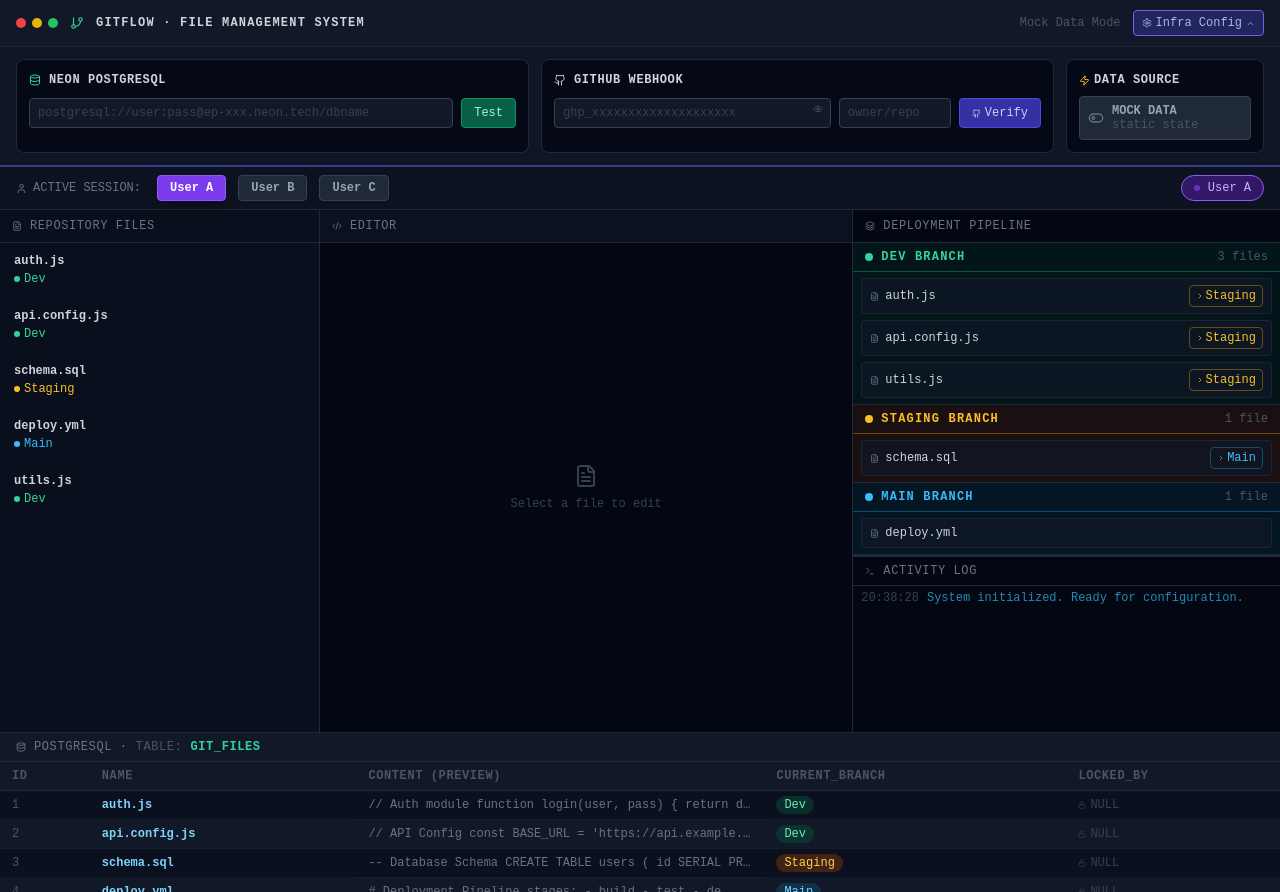
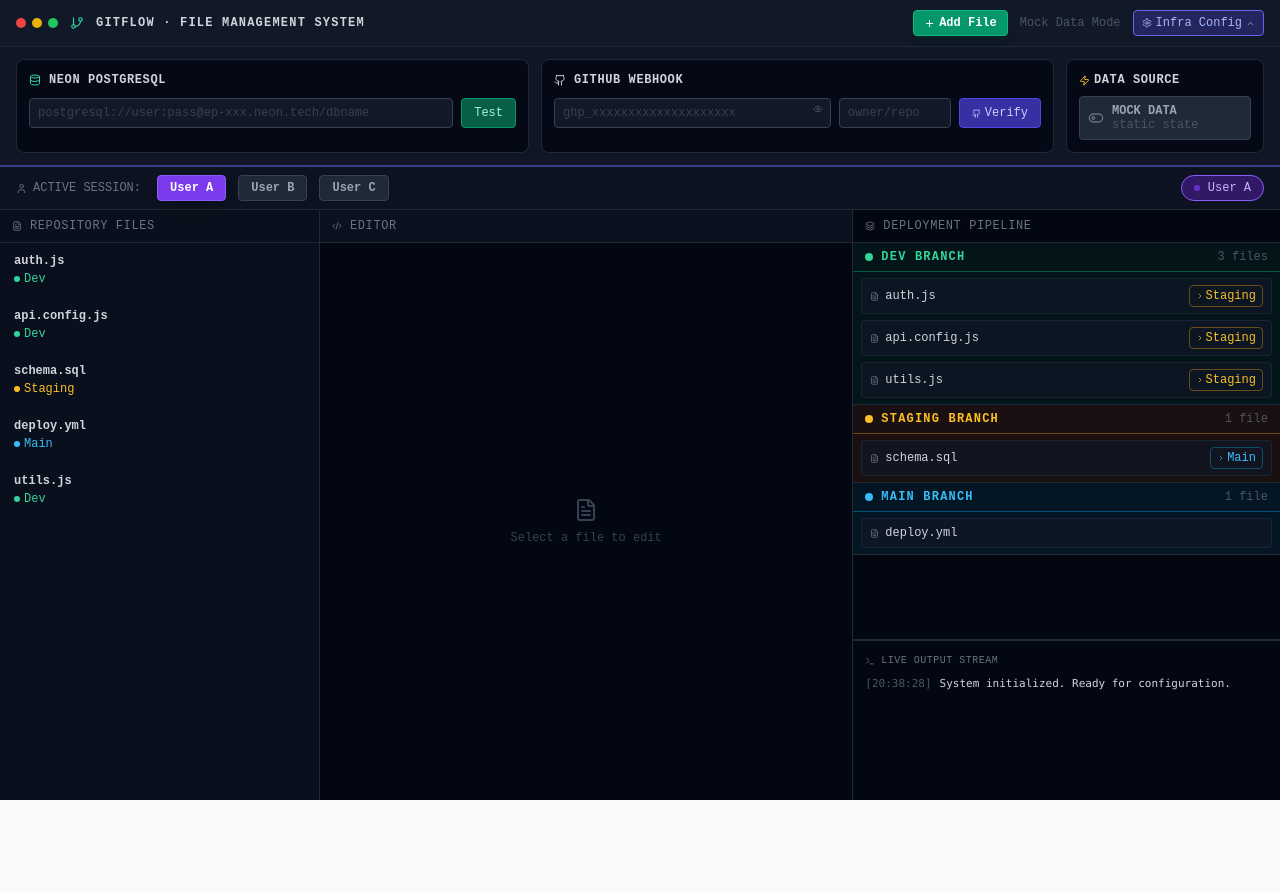
Before and after one commit to RazaRH17/gitflow-production-system, a Next.js app: page / in a window 1280 px wide. After the commit the page ends 800 px from the top, so only its background shows below. Built offline with nearby package versions, Linux system fonts and the light colour scheme.

Commit message:
Update page.tsx

```diff
--- a/app/page.tsx
+++ b/app/page.tsx
@@ -6,7 +6,7 @@
   GitBranch, Lock, Unlock, User, FileText, Save, Database,
   Terminal, AlertTriangle, ChevronRight, Code2, Layers,
   Settings, ChevronDown, ChevronUp, Github, ToggleLeft, ToggleRight,
-  CheckCircle2, XCircle, Loader2, Eye, EyeOff, Zap, Radio, Copy, Check,
+  CheckCircle2, XCircle, Loader2, Eye, EyeOff, Zap, Radio, Copy, Check, Plus,
 } from "lucide-react";
 import type { GitFile, Branch, GitPushResponse, StepResult } from "@/lib/types";
 
@@ -22,7 +22,7 @@
 };
 
 const BRANCH_META: Record<Branch, { label: string; color: string; border: string; bg: string; badge: string; dot: string }> = {
-  dev:     { label: "Dev",     color: "text-emerald-400", border: "border-emerald-500/40", bg: "bg-emerald-900/20", badge: "bg-emerald-900/50 text-emerald-300", dot: "bg-emerald-400" },
+  dev:      { label: "Dev",      color: "text-emerald-400", border: "border-emerald-500/40", bg: "bg-emerald-900/20", badge: "bg-emerald-900/50 text-emerald-300", dot: "bg-emerald-400" },
   staging: { label: "Staging", color: "text-amber-400",   border: "border-amber-500/40",   bg: "bg-amber-900/20",   badge: "bg-amber-900/50 text-amber-300",   dot: "bg-amber-400"   },
   main:    { label: "Main",    color: "text-sky-400",     border: "border-sky-500/40",     bg: "bg-sky-900/20",     badge: "bg-sky-900/50 text-sky-300",     dot: "bg-sky-400"     },
 };
@@ -30,10 +30,10 @@
 const BRANCH_ORDER: Branch[] = ["dev", "staging", "main"];
 
 const MOCK_FILES: GitFile[] = [
-  { id: 1, name: "auth.js",       content: "// Auth module\nfunction login(user, pass) {\n  return db.verify(user, pass);\n}",                                                current_branch: "dev",     locked_by: null, sha: null, created_at: "", updated_at: "" },
-  { id: 2, name: "api.config.js", content: "// API Config\nconst BASE_URL = 'https://api.example.com';\nconst TIMEOUT = 5000;",                                             current_branch: "dev",     locked_by: null, sha: null, created_at: "", updated_at: "" },
-  { id: 3, name: "schema.sql",    content: "-- Database Schema\nCREATE TABLE users (\n  id SERIAL PRIMARY KEY,\n  email VARCHAR(255)\n);",                                   current_branch: "staging", locked_by: null, sha: null, created_at: "", updated_at: "" },
-  { id: 4, name: "deploy.yml",    content: "# Deployment Pipeline\nstages:\n  - build\n  - test\n  - deploy",                                                               current_branch: "main",    locked_by: null, sha: null, created_at: "", updated_at: "" },
+  { id: 1, name: "auth.js",       content: "// Auth module\nfunction login(user, pass) {\n  return db.verify(user, pass);\n}",                                current_branch: "dev",     locked_by: null, sha: null, created_at: "", updated_at: "" },
+  { id: 2, name: "api.config.js", content: "// API Config\nconst BASE_URL = 'https://api.example.com';\nconst TIMEOUT = 5000;",                               current_branch: "dev",     locked_by: null, sha: null, created_at: "", updated_at: "" },
+  { id: 3, name: "schema.sql",    content: "-- Database Schema\nCREATE TABLE users (\n  id SERIAL PRIMARY KEY,\n  email VARCHAR(255)\n);",                   current_branch: "staging", locked_by: null, sha: null, created_at: "", updated_at: "" },
+  { id: 4, name: "deploy.yml",    content: "# Deployment Pipeline\nstages:\n  - build\n  - test\n  - deploy",                                               current_branch: "main",    locked_by: null, sha: null, created_at: "", updated_at: "" },
   { id: 5, name: "utils.js",      content: "// Utility Functions\nconst formatDate = (d) => d.toISOString();\nconst slugify = (s) => s.toLowerCase().replace(/ /g,'-');",   current_branch: "dev",     locked_by: null, sha: null, created_at: "", updated_at: "" },
 ];
 
@@ -50,6 +50,11 @@
   const [activeUser, setActiveUser] = useState<ActiveUser>("User A");
   const [selectedId, setSelectedId] = useState<number | null>(null);
   const [editorContent, setEditorContent] = useState("");
+
+  // Add New File States
+  const [isModalOpen, setIsModalOpen] = useState(false);
+  const [newFileName, setNewFileName] = useState("");
+  const [newFileContent, setNewFileContent] = useState("");
 
   // infra config
   const [infraOpen, setInfraOpen] = useState(true);
@@ -98,7 +103,6 @@
 
   // ── file selection ────────────────────────────────────────────────────────
   const selectFile = async (file: GitFile) => {
-    // Release any lock the active user holds on another file
     setFiles(prev => prev.map(f => f.locked_by === activeUser && f.id !== file.id ? { ...f, locked_by: null } : f));
 
     if (file.locked_by && file.locked_by !== activeUser) {
@@ -166,6 +170,32 @@
     addLog(`${activeUser} promoted "${file.name}" ${BRANCH_META[file.current_branch].label} → ${BRANCH_META[toBranch].label}.`, "success");
   };
 
+  // ── add new file action ───────────────────────────────────────────────────
+  const handleAddFile = (e: React.FormEvent) => {
+    e.preventDefault();
+    if (!newFileName.trim()) return;
+
+    const formattedName = newFileName.trim().replace(/\s+/g, "-");
+    const newFile: GitFile = {
+      id: Date.now(),
+      name: formattedName.includes(".") ? formattedName : `${formattedName}.js`,
+      content: newFileContent || "// New file template initialized",
+      current_branch: "dev",
+      locked_by: null,
+      sha: null,
+      created_at: new Date().toISOString(),
+      updated_at: new Date().toISOString()
+    };
+
+    setFiles(prev => [...prev, newFile]);
+    addLog(`✓ Created new file "${newFile.name}" on branch [Dev]`, "success");
+
+    // reset states
+    setNewFileName("");
+    setNewFileContent("");
+    setIsModalOpen(false);
+  };
+
   // ── infra actions ──────────────────────────────────────────────────────────
   const testDb = () => {
     if (!neonConn) { addLog("Neon connection string is empty.", "error"); return; }
@@ -199,7 +229,6 @@
       return;
     }
 
-    // Build request payload
     const requestBody = {
       fileId: selectedFile.id,
       fileName: selectedFile.name,
@@ -228,7 +257,6 @@
 
       const data: GitPushResponse = await res.json();
 
-      // Stream steps into terminal with artificial delay for visual effect
       data.steps.forEach((step, i) => {
         setTimeout(() => {
           setTermLines(prev => [...prev, { ...step, ts: ts() }]);
@@ -285,6 +313,11 @@
           {loading && <Loader2 size={12} className="text-sky-400 animate-spin" />}
         </div>
         <div className="flex items-center gap-3">
+          {/* Action Button for adding file */}
+          <button onClick={() => setIsModalOpen(true)}
+            className="flex items-center gap-1 px-2.5 py-1 rounded text-xs bg-emerald-600 hover:bg-emerald-500 text-white font-bold transition-all border border-emerald-500 shadow-md shadow-emerald-950/50">
+            <Plus size={11} /> Add File
+          </button>
           <span className="text-gray-600 text-xs">{useLive ? "REST API Mode" : "Mock Data Mode"}</span>
           <button onClick={() => setInfraOpen(o => !o)}
             className={`flex items-center gap-1 px-2 py-1 rounded text-xs border transition-all ${infraOpen ? "bg-indigo-900/60 border-indigo-500 text-indigo-300" : "bg-gray-800 border-gray-700 text-gray-400 hover:border-gray-500"}`}>
@@ -551,63 +584,78 @@
             })}
           </div>
 
-          {/* Activity Log */}
-          <div className="h-44 flex flex-col border-t border-gray-800 bg-gray-950">
-            <div className="px-3 py-1.5 border-b border-gray-800 text-gray-500 text-xs uppercase tracking-wider flex items-center gap-2">
-              <Terminal size={10} /> Activity Log
+          {/* Logs Panel */}
+          <div className="bg-gray-950 p-3 h-40 border-t border-gray-800 flex flex-col overflow-hidden">
+            <div className="text-gray-500 text-[10px] uppercase tracking-wider mb-2 flex items-center gap-1.5">
+              <Terminal size={10} /> Live Output Stream
             </div>
-            <div className="flex-1 overflow-y-auto px-2 py-1">
-              {logs.map((log, i) => {
-                const col = log.type === "success" ? "text-emerald-400" : log.type === "error" ? "text-red-400" : log.type === "warn" ? "text-amber-400" : log.type === "system" ? "text-sky-400/70" : "text-gray-400";
-                return (
-                  <div key={i} className="flex gap-2 text-xs mb-0.5">
-                    <span className="text-gray-700 flex-shrink-0">{log.time}</span>
-                    <span className={col}>{log.msg}</span>
-                  </div>
-                );
-              })}
+            <div className="flex-1 overflow-y-auto space-y-1 text-gray-400 font-mono text-[11px]">
+              {logs.map((log, i) => (
+                <div key={i} className="flex gap-2">
+                  <span className="text-gray-600">[{log.time}]</span>
+                  <span className={log.type === "success" ? "text-emerald-400" : log.type === "error" ? "text-red-400" : log.type === "warn" ? "text-amber-400" : "text-gray-300"}>
+                    {log.msg}
+                  </span>
+                </div>
+              ))}
             </div>
           </div>
         </div>
+
       </div>
 
-      {/* DB Table */}
-      <div className="bg-gray-900 border-t border-gray-800" style={{ maxHeight: 170 }}>
-        <div className="px-4 py-1.5 border-b border-gray-800 text-gray-500 text-xs uppercase tracking-wider flex items-center gap-2">
-          <Database size={10} /> PostgreSQL ·<span className="text-gray-600">table:</span> <span className="text-emerald-400 font-bold">git_files</span>
-          {useLive && <span className="ml-2 text-emerald-400/60 text-xs flex items-center gap-1"><Radio size={8} className="animate-pulse" /> live sync</span>}
+      {/* DYNAMIC MODAL POPUP FOR ADD NEW FILE */}
+      {isModalOpen && (
+        <div className="fixed inset-0 bg-gray-950/80 backdrop-blur-sm flex items-center justify-center z-50 p-4 transition-all duration-200">
+          <div className="bg-gray-900 border border-gray-800 w-full max-w-md rounded-xl p-5 shadow-2xl relative" style={{ fontFamily: "'Fira Code', monospace" }}>
+            <h3 className="text-sm font-bold text-gray-100 mb-1 flex items-center gap-2 uppercase tracking-wider">
+              <Plus size={14} className="text-emerald-400" /> Create New Repository File
+            </h3>
+            <p className="text-[11px] text-gray-500 mb-4">File will be added into the [Dev] branch pipeline automatically.</p>
+
+            <form onSubmit={handleAddFile} className="space-y-4">
+              <div>
+                <label className="block text-[10px] uppercase text-gray-400 mb-1 font-bold tracking-wider">File Name</label>
+                <input
+                  type="text"
+                  required
+                  placeholder="e.g., billing-route.js, schema-v2.sql"
+                  value={newFileName}
+                  onChange={(e) => setNewFileName(e.target.value)}
+                  className="w-full bg-gray-950 border border-gray-700 rounded p-2 text-xs text-gray-200 focus:outline-none focus:border-indigo-500 transition-all font-mono"
+                />
+              </div>
+
+              <div>
+                <label className="block text-[10px] uppercase text-gray-400 mb-1 font-bold tracking-wider">File Content / Code</label>
+                <textarea
+                  rows={6}
+                  placeholder="// Write mock js functions, configs, or queries here..."
+                  value={newFileContent}
+                  onChange={(e) => setNewFileContent(e.target.value)}
+                  className="w-full bg-gray-950 border border-gray-700 rounded p-2 text-xs text-emerald-400 focus:outline-none focus:border-indigo-500 transition-all font-mono resize-none leading-relaxed"
+                />
+              </div>
+
+              <div className="flex gap-2 justify-end pt-2">
+                <button
+                  type="button"
+                  onClick={() => setIsModalOpen(false)}
+                  className="px-3 py-1.5 border border-gray-700 bg-gray-800 hover:bg-gray-700 text-gray-400 rounded text-xs transition-all"
+                >
+                  Cancel
+                </button>
+                <button
+                  type="submit"
+                  className="px-3 py-1.5 bg-emerald-600 hover:bg-emerald-500 text-white font-bold rounded text-xs shadow-md transition-all border border-emerald-500"
+                >
+                  Create File
+                </button>
+              </div>
+            </form>
+          </div>
         </div>
-        <div className="overflow-x-auto overflow-y-auto" style={{ maxHeight: 130 }}>
-          <table className="w-full text-xs border-collapse">
-            <thead className="sticky top-0 bg-gray-900 z-10">
-              <tr className="text-gray-600 uppercase tracking-wider">
-                {["id", "name", "content (preview)", "current_branch", "locked_by"].map(h => (
-                  <th key={h} className="px-3 py-1.5 text-left border-b border-gray-800 font-semibold whitespace-nowrap">{h}</th>
-                ))}
-              </tr>
-            </thead>
-            <tbody>
-              {files.map((f, i) => {
-                const bc = BRANCH_META[f.current_branch];
-                const lc = f.locked_by ? USER_COLORS[f.locked_by as ActiveUser] : null;
-                return (
-                  <tr key={f.id} className={`border-b border-gray-800/40 ${i % 2 === 0 ? "bg-gray-950/40" : ""} hover:bg-gray-800/30`}>
-                    <td className="px-3 py-1.5 text-gray-600">{f.id}</td>
-                    <td className="px-3 py-1.5 text-sky-300 font-semibold whitespace-nowrap">{f.name}</td>
-                    <td className="px-3 py-1.5 text-gray-500 truncate" style={{ maxWidth: 180 }}>{f.content.replace(/\n/g, " ").slice(0, 55)}…</td>
-                    <td className="px-3 py-1.5"><span className={`px-2 py-0.5 rounded-full text-xs ${bc.badge}`}>{bc.label}</span></td>
-                    <td className="px-3 py-1.5">
-                      {f.locked_by && lc
-                        ? <span className={`px-2 py-0.5 rounded-full text-xs flex items-center gap-1 w-fit ${lc.badge}`}><Lock size={8} />{f.locked_by}</span>
-                        : <span className="text-gray-700 flex items-center gap-1"><Unlock size={8} /> NULL</span>}
-                    </td>
-                  </tr>
-                );
-              })}
-            </tbody>
-          </table>
-        </div>
-      </div>
+      )}
     </div>
   );
 }
```
